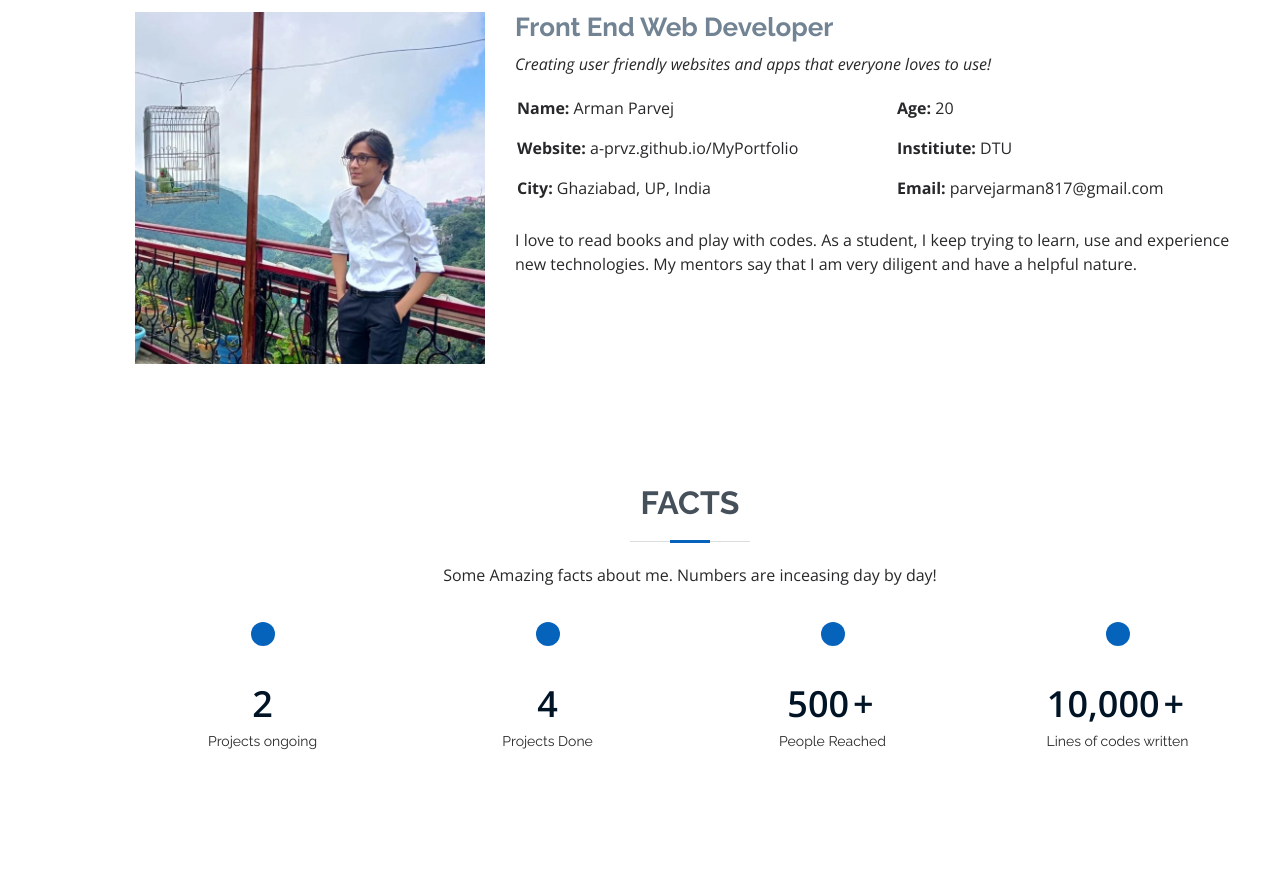
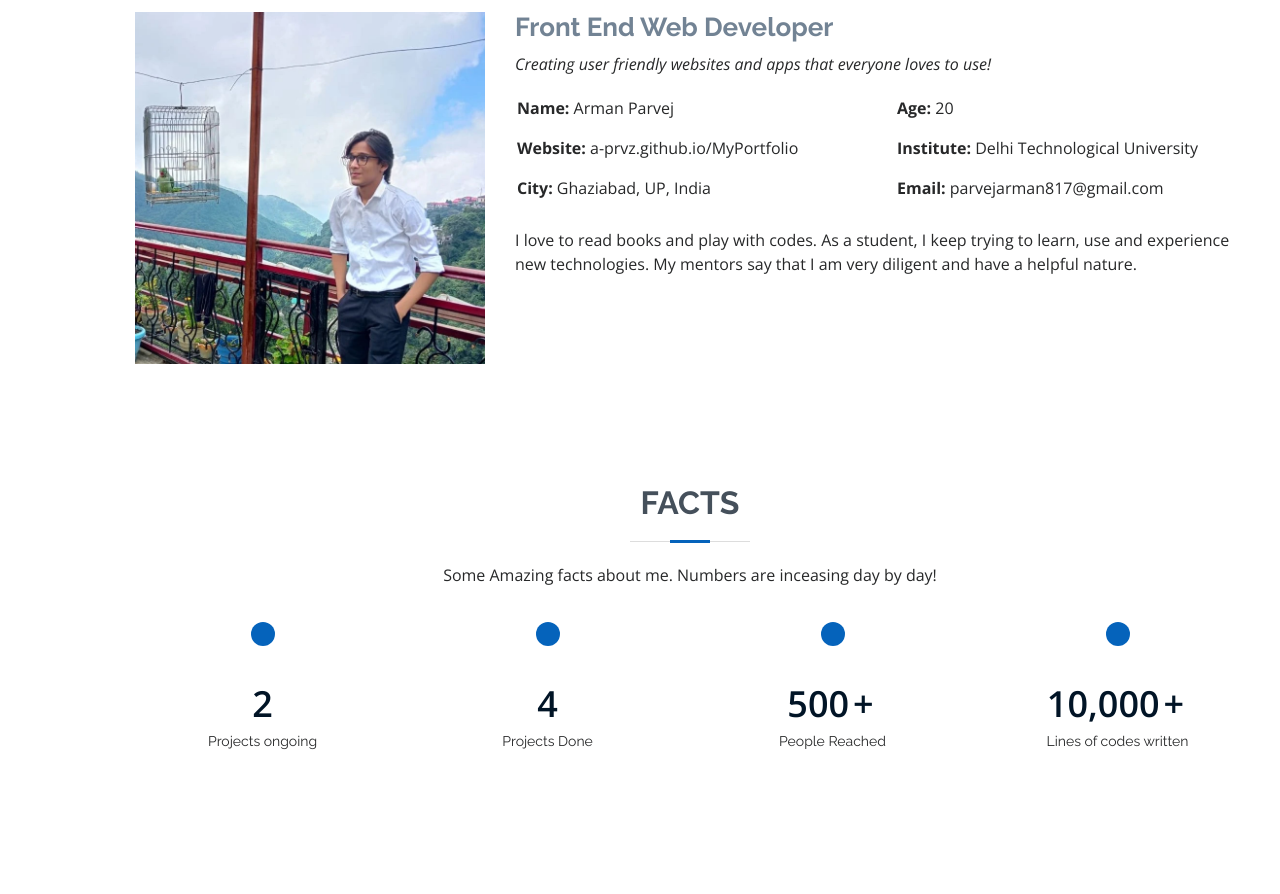
Before and after one commit to A-Prvz/MyPortfolio, a plain HTML site: page index.html in a window 1280 px wide. Shown: the part 980-1874 px from the top of the page. Drawn offline with nearby package versions, Linux system fonts and the light colour scheme.

Commit message:
Update index.html

```diff
--- a/index.html
+++ b/index.html
@@ -106,7 +106,7 @@
               <div class="col-lg-6">
                 <ul>
                   <li><i class="icofont-rounded-right"></i> <strong>Age:</strong> 20</li>
-                  <li><i class="icofont-rounded-right"></i> <strong>Institiute:</strong> DTU </li>
+                  <li><i class="icofont-rounded-right"></i> <strong>Institute:</strong> Delhi Technological University </li>
                   <li><i class="icofont-rounded-right"></i> <strong>Email:</strong> parvejarman817@gmail.com</li>
                 </ul>
               </div>
```
